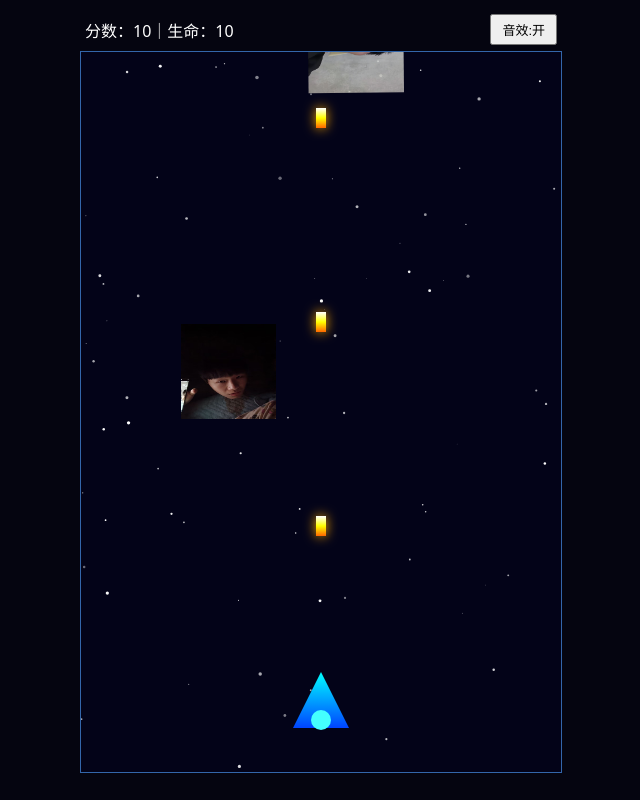
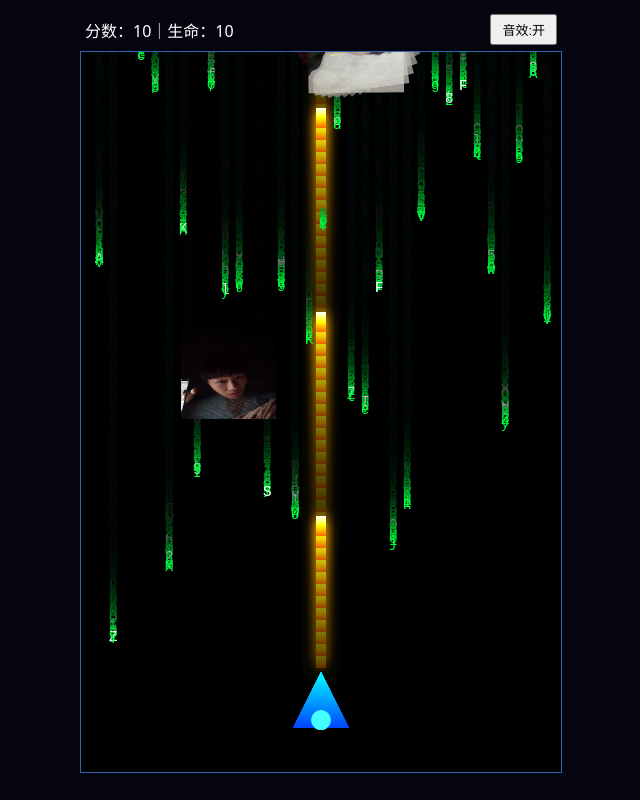
Before and after one commit to XL138/test, a plain HTML site: page index.html in a window 1280 px wide. Shown: the whole page, without its empty margins (319-959 px from the left). Drawn offline with Linux system fonts and the light colour scheme.

Commit message:
Implement code rain background effect
Replaced starry background with code rain effect and removed related code.

```diff
--- a/index.html
+++ b/index.html
@@ -219,7 +219,6 @@ const player = {
 let bullets = [];
 let enemies = [];
 let bossObstacles = [];
-let stars = [];
 let score = 0;
 let keys = {};
 let gameRunning = true;
@@ -237,14 +236,43 @@ const BOSS_INTERVAL = 5000; // Boss出现间隔拉长 5秒
 const BOSS_SIZE = 90;
 const BOSS_HP = 4;
 
-for (let i = 0; i < 80; i++) {
-    stars.push({
-        x: Math.random() * canvas.width,
-        y: Math.random() * canvas.height,
-        r: Math.random() * 1.5 + 0.3,
-        speed: Math.random() * 1.2 + 0.4
-    });
+// ===================== 代码雨背景新增 =====================
+const codeChars = "0123456789ABCDEFGHIJKLMNOPQRSTUVWXYZabcdefghijklmnopqrstuvwxyz";
+const fontSize = 14;
+const columns = Math.floor(canvas.width / fontSize);
+const drops = [];
+// 初始化每列文字的y坐标
+for(let i = 0; i < columns; i++){
+    drops[i] = Math.random() * -canvas.height;
 }
+
+function drawCodeRain(){
+    // 半透明黑色背景，实现拖影效果
+    ctx.fillStyle = 'rgba(0, 0, 0, 0.08)';
+    ctx.fillRect(0, 0, canvas.width, canvas.height);
+    ctx.font = `${fontSize}px monospace`;
+
+    for(let i = 0; i < drops.length; i++){
+        // 随机取字符
+        const char = codeChars[Math.floor(Math.random() * codeChars.length)];
+        // 主绿色高亮
+        ctx.fillStyle = '#00ff41';
+        ctx.fillText(char, i * fontSize, drops[i]);
+
+        // 随机提亮部分字符
+        if(Math.random() > 0.92){
+            ctx.fillStyle = '#ffffff';
+            ctx.fillText(char, i * fontSize, drops[i]);
+        }
+
+        // 文字下落，超出屏幕后重置到顶部
+        if(drops[i] > canvas.height){
+            drops[i] = Math.random() * -200;
+        }
+        drops[i] += 2;
+    }
+}
+// ==========================================================
 
 function resetGame() {
     score = 0;
@@ -515,19 +543,8 @@ function gameLoop(timeStamp) {
         }
     }
 
-    ctx.fillStyle = "#030318";
-    ctx.fillRect(0, 0, canvas.width, canvas.height);
-    stars.forEach(s => {
-        ctx.beginPath();
-        ctx.fillStyle = `rgba(255,255,255,${0.4 + Math.random() * 0.6})`;
-        ctx.arc(s.x, s.y, s.r, 0, Math.PI * 2);
-        ctx.fill();
-        s.y += s.speed;
-        if (s.y > canvas.height) {
-            s.y = 0;
-            s.x = Math.random() * canvas.width;
-        }
-    });
+    // 替换原来的星空背景为代码雨
+    drawCodeRain();
 
     if (gameRunning) {
         if (keys["ArrowLeft"] && player.x > 0) player.x -= player.speed;
@@ -646,7 +663,7 @@ function gameLoop(timeStamp) {
 
         // 只从图片中取，不画红色方块
         if (boss.img) {
-            ctx.drawImage(boss.img, -boss.w / 2, -boss.h / 2, boss.w, boss.h);
+            ctx.drawImage(boss.img, -boss.w / 2, -boss.w / 2, boss.w, boss.h);
         }
 
         ctx.restore();
```
